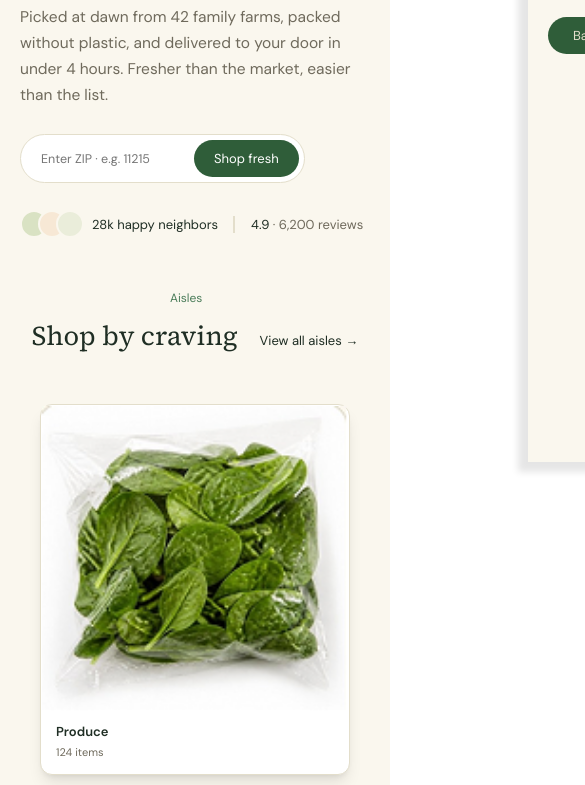
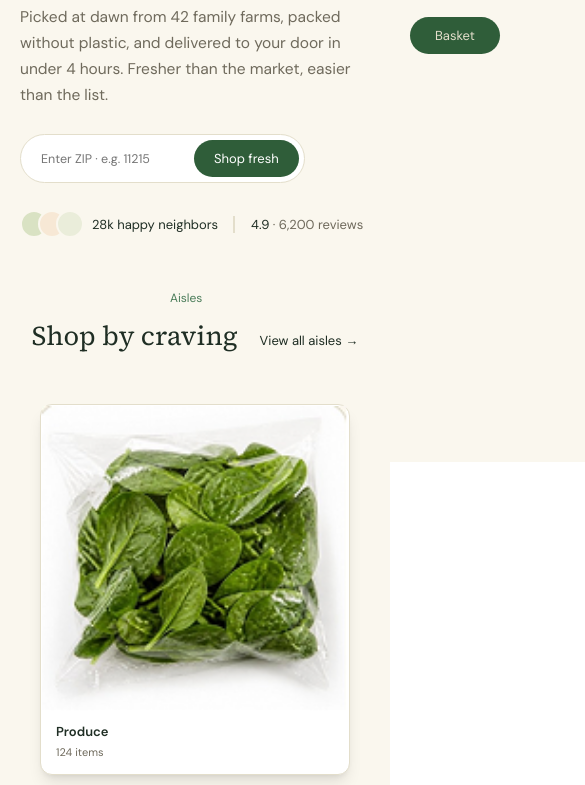
Before and after one commit to gabrielowoi/verdant, a plain HTML site: page index.html in a window 390 px wide. Shown: the part 382-1167 px from the top of the page, 585 px wide, since content can reach past the window. Drawn offline with nearby package versions, Linux system fonts and the light colour scheme.

Commit message:
adjusted the off-canva

```diff
--- a/techrush-css/script.js
+++ b/techrush-css/script.js
@@ -5,10 +5,10 @@ const togglebtnclose = document.querySelector('.toggle-btn-close');
 navToggler.addEventListener('click', function(){
     logoContainer.classList.add('logo-cont');
     // logoContainer.classList.remove('onclicking');
-})
+});
 
 togglebtnclose.addEventListener('click', () =>{
     logoContainer.classList.remove('logo-cont');
     // logoContainer.classList.add('onclicking');
 
-})
+});
--- a/techrush-css/techcrush.css
+++ b/techrush-css/techcrush.css
@@ -20,6 +20,7 @@ body{
     background-color: #FAF7EE;
     padding: 5px 20px;
     position: relative;
+
 }
 
 .logo-container{
@@ -94,24 +95,24 @@ body{
 }
 
 
-@media(max-width:909px){
+@media(max-width:1000px){
 
     .logo-container{
         flex-direction: column;
         justify-content: start;
         gap: 2px;
-        width: fit-content;
+        max-width: 75%;
         position: absolute;
         box-sizing: border-box;
         background-color: #FAF7EE;
         padding: 20px;
-        position: absolute;
+        position: fixed;
         top: 0;
         right: 0;
-        box-shadow: 0 0 7px 10px rgba(0, 0, 0, 0.1);
+
         height: 100vh;
         z-index: 100;
-        transform: translateX(100vw);
+        transform: translateX(100%);
         transition: transform 0.3s linear
 
 
@@ -140,7 +141,8 @@ body{
     .logo-cont{
      display: flex;
         transform: translateX(0);
-        transition: transform 0.3s linear
+        transition: transform 0.3s linear;
+        box-shadow: 0 0 7px 10px rgba(0, 0, 0, 0.1);
     }
 
     .toggle-btn-close{
```
